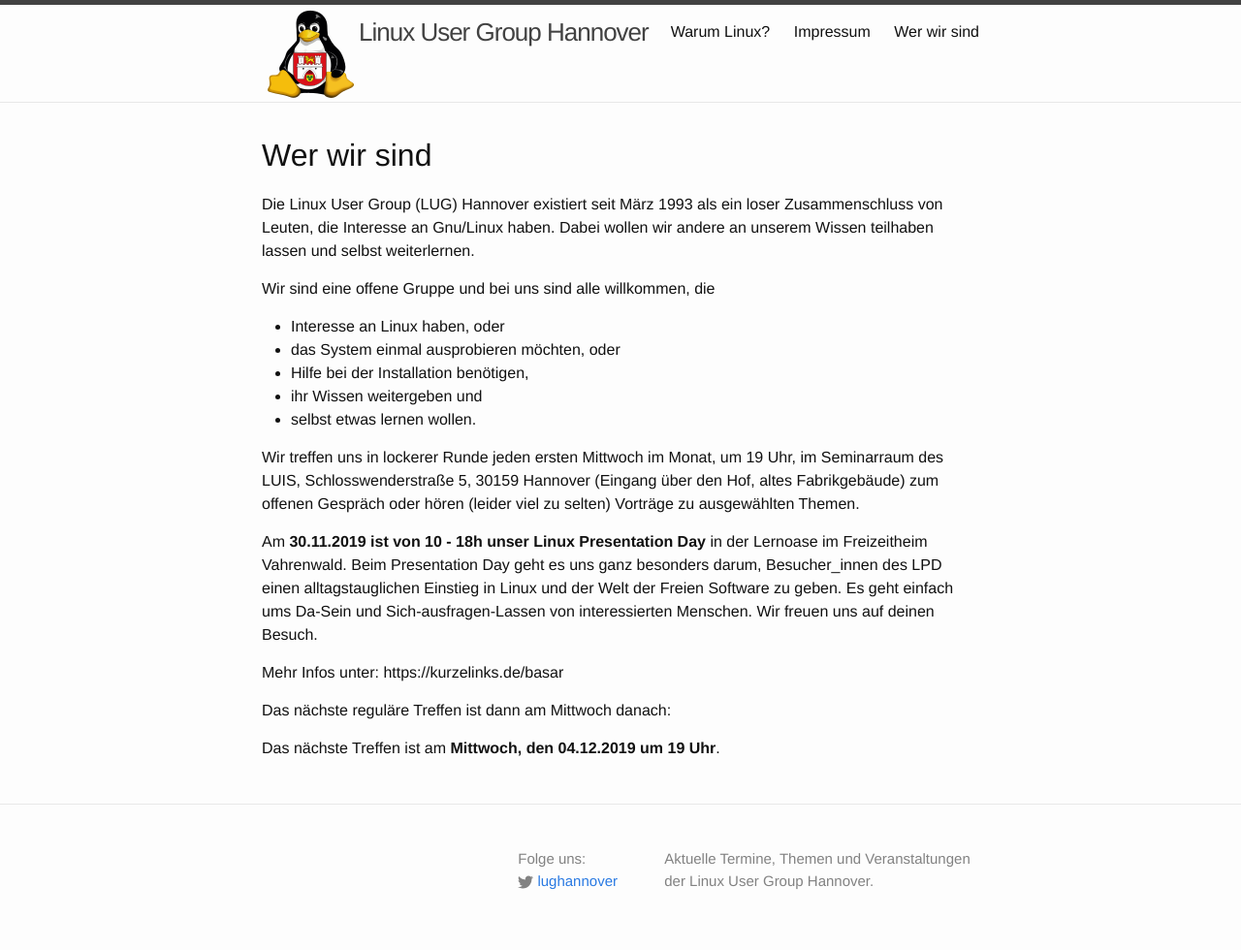
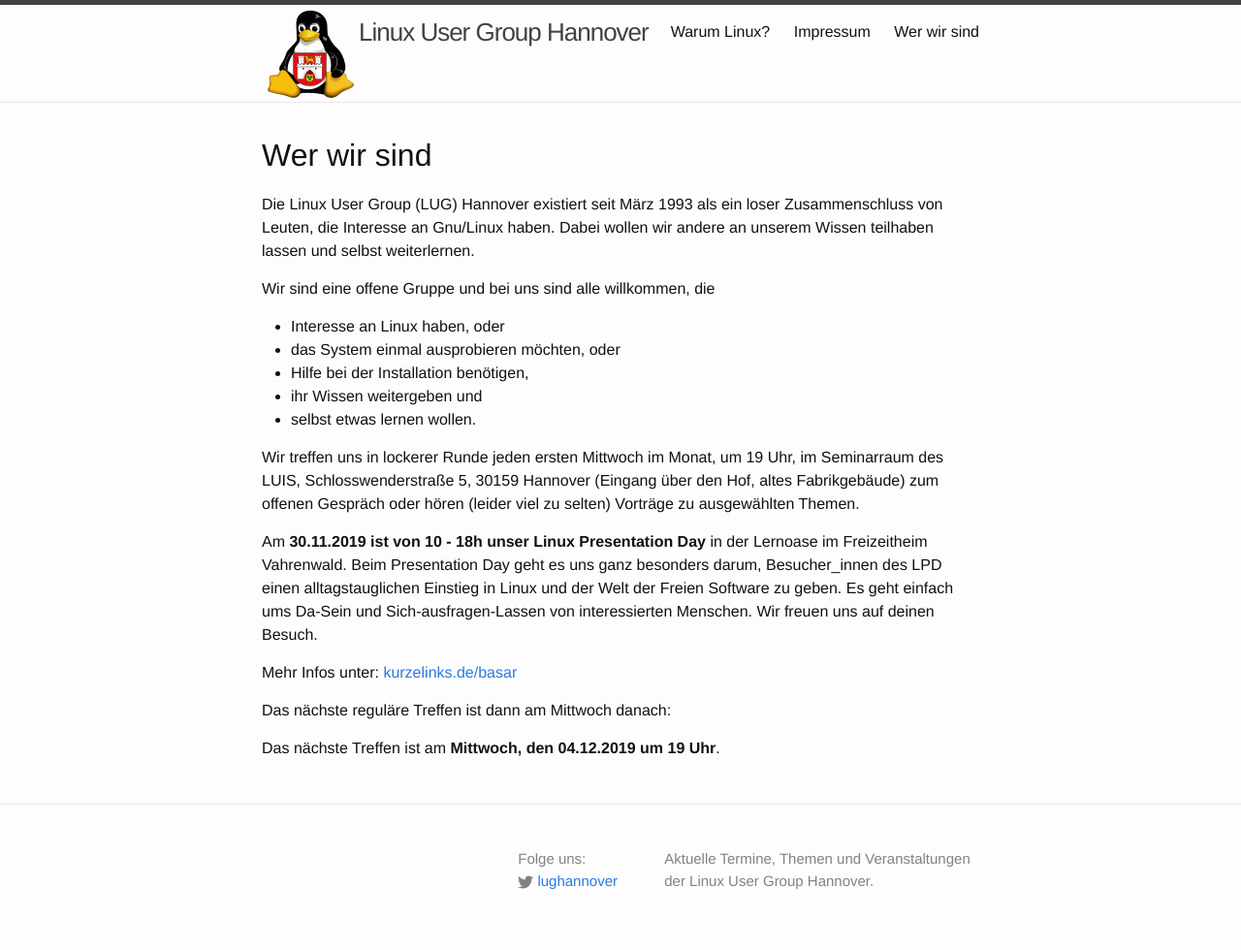
Before and after one commit to lughannover/lughannover.github.io, a Jekyll site: the page built from index.md, in a window 1280 px wide. Shown: the whole page at 97% size. Built offline with Jekyll 4.4.1, drawn with Linux system fonts in a browser that asks for light colours; some of the changed lines change nothing that is shown.

Commit message:
Update index.md

```diff
--- a/index.md
+++ b/index.md
@@ -28,6 +28,6 @@
 alltagstauglichen Einstieg in Linux und der Welt der Freien Software zu geben. Es geht einfach ums
 Da-Sein und Sich-ausfragen-Lassen von interessierten Menschen. Wir freuen uns auf deinen Besuch.
 
-Mehr Infos unter: https://kurzelinks.de/basar
+Mehr Infos unter: [kurzelinks.de/basar](https://kurzelinks.de/basar)
 
 Das nächste reguläre Treffen ist dann am Mittwoch danach:
```
